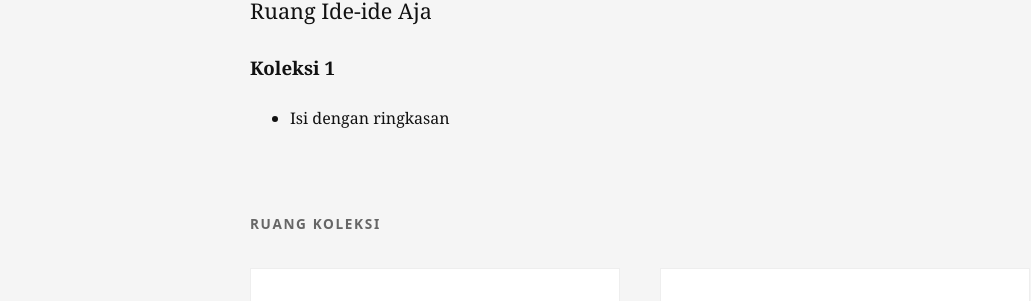
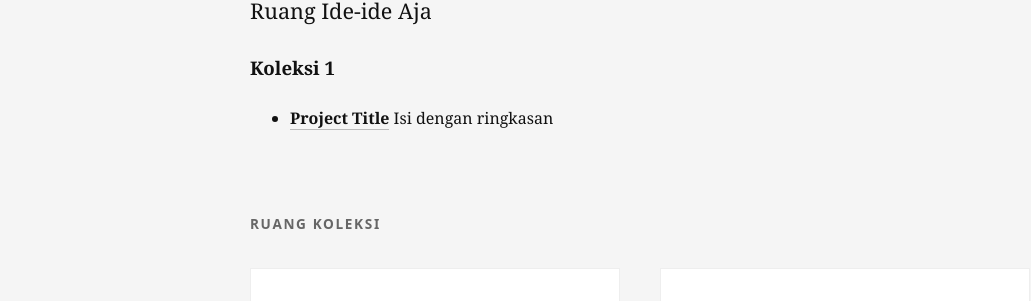
Before and after one commit to Sulbae/Sulbae.github.io, a Jekyll site: the page built from index.md, in a window 1280 px wide. Shown: the part 1461-1762 px from the top of the page, without its empty margins (0-1031 px from the left). Built offline with Jekyll 4.4.1, drawn with Linux system fonts in a browser that asks for light colours.

Commit message:
Update index.md

```diff
--- a/index.md
+++ b/index.md
@@ -24,6 +24,6 @@ Karya-karya yang didokumentasikan dan ditampilkan pada ruang ini tidak hanya mer
 ## Ruang Ide-ide Aja
 ### Koleksi 1
 {% for project in site.projects %}
-- **[{{ Water Potability Assessment }}]({{ project.url }})**
+- **[{{ project.title }}]({{ project.url }})**
   {{ project.summary }}
 {% endfor %}
```
